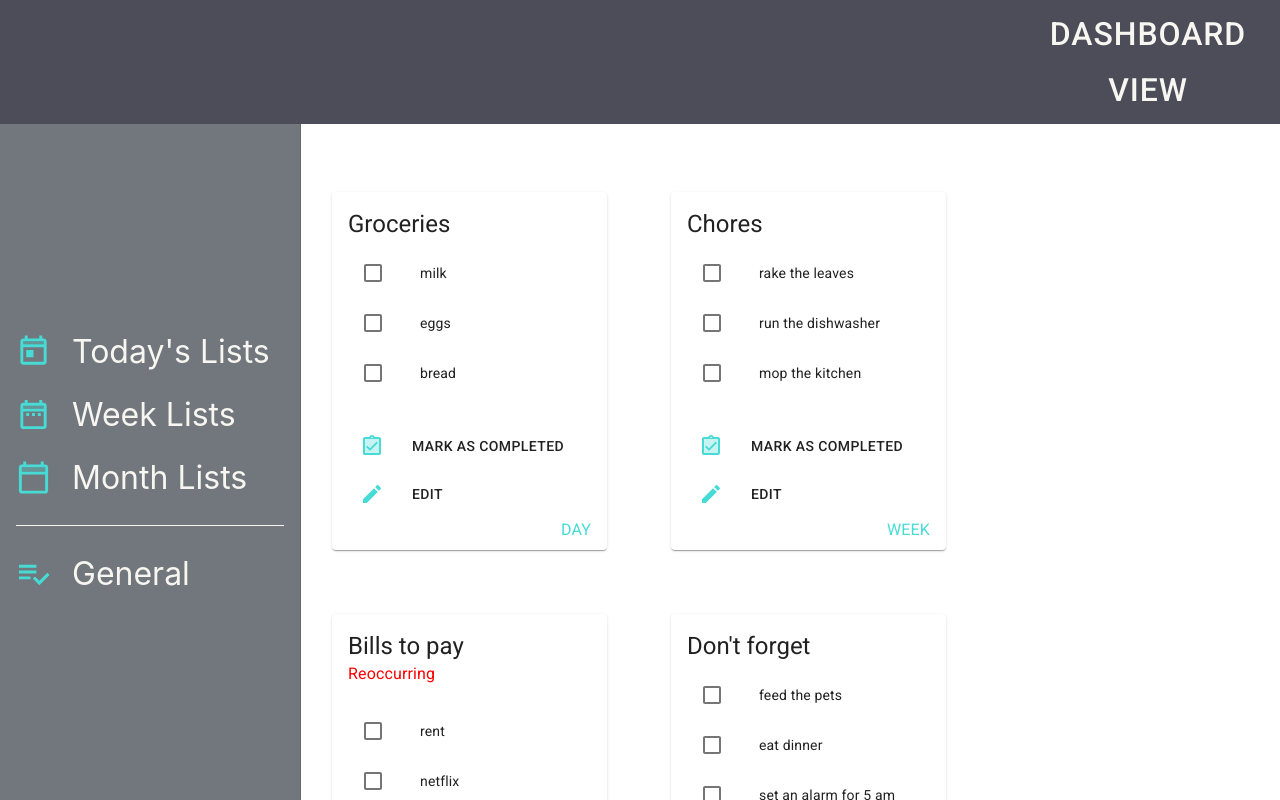
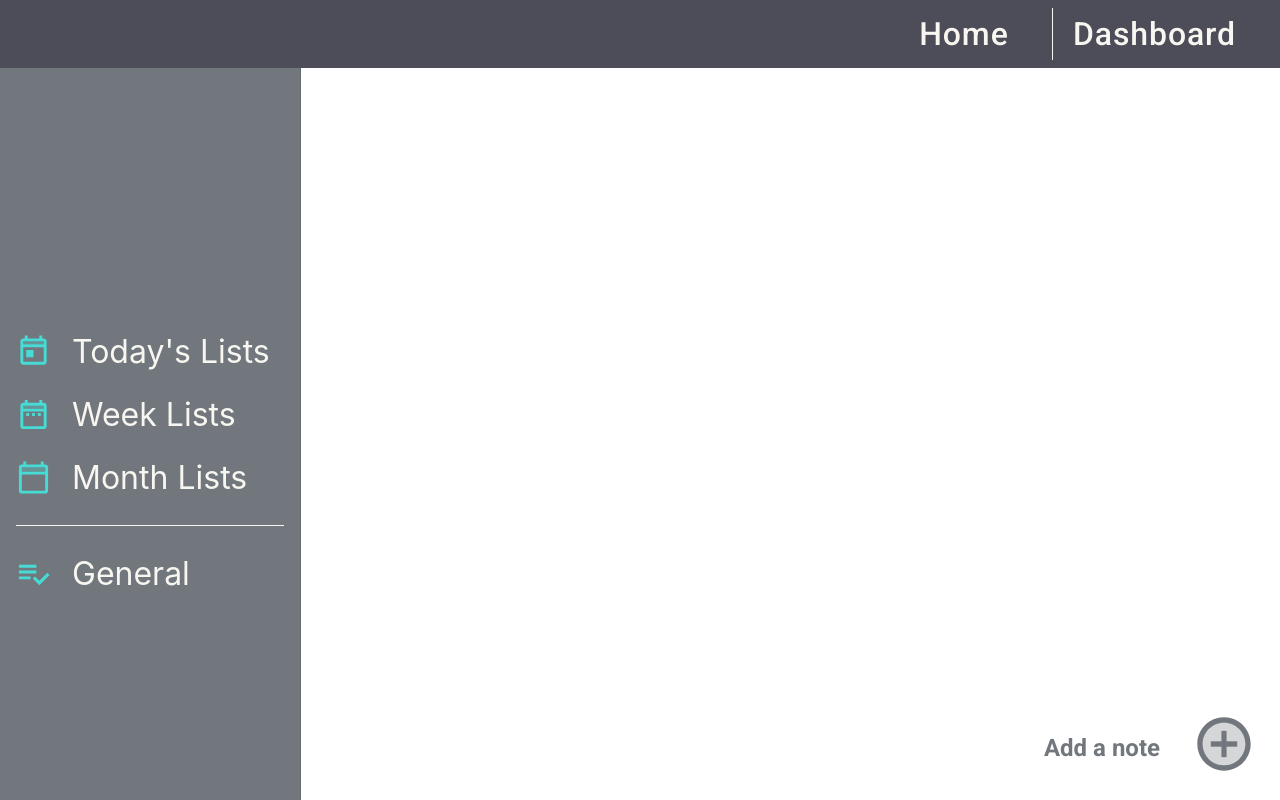
Before and after one commit to JessBonanno/Wunderlist-Frontend, a React (Create React App) app in the folder wunderlist/: page /dashboard in a window 1280 px wide. Shown: the top 800 px of the page. Built offline with nearby package versions, Linux system fonts and the light colour scheme.

Commit message:
changed routing added feature to add a new list

```diff
--- a/wunderlist/src/App.js
+++ b/wunderlist/src/App.js
@@ -14,23 +14,27 @@ const sampleNoteData = [
     name: "Groceries",
     noteItems: ["milk", "eggs", "bread"],
     reoccurring: false,
+    completed: false,
     listId: "day",
   },
   {
     name: "Chores",
     noteItems: ["rake the leaves", "run the dishwasher", "mop the kitchen"],
     reoccurring: false,
+    completed: false,
     listId: "week",
   },
   {
     name: "Bills to pay",
     noteItems: ["rent", "netflix", "electric", "Lambda ISA"],
     reoccurring: true,
+    reoccurring: false,
     listId: "month",
   },
   {
     name: "Don't forget",
     noteItems: ["feed the pets", "eat dinner", "set an alarm for 5 am"],
+    reoccurring: false,
     reoccurring: false,
     listId: "general",
   },
@@ -38,17 +42,20 @@ const sampleNoteData = [
     name: "Tidy up",
     noteItems: ["sweep", "take out trash", "wipe the counters"],
     reoccurring: true,
+    reoccurring: false,
     listId: "day",
   },
   {
     name: "Shopping",
     noteItems: ["groceries", "cleaning supplies", "gas for the car"],
     reoccurring: true,
+    reoccurring: false,
     listId: "week",
   },
   {
     name: "Pet stuff",
     noteItems: ["buy food", "go to groomer"],
+    reoccurring: false,
     reoccurring: false,
     listId: "month",
   },
@@ -56,15 +63,14 @@ const sampleNoteData = [
     name: "After work",
     noteItems: ["take care of grocery list", "check tidy list", "call grandad"],
     reoccurring: false,
+    reoccurring: false,
     listId: "general",
   },
-
 ];
 
 function App() {
   const [noteData, setNoteData] = useState(sampleNoteData);
 
-  console.log(noteData);
 
   return (
     <div className="App">
@@ -73,7 +79,7 @@ function App() {
         <Router>
           <Header />
           <Route
-            path="/"
+            path="/dashboard"
             render={(props) => <Dashboard {...props} noteData={noteData} />}
           />
         </Router>
--- a/wunderlist/src/components/Dashboard.js
+++ b/wunderlist/src/components/Dashboard.js
@@ -14,6 +14,9 @@ import DateRangeTwoToneIcon from "@material-ui/icons/DateRangeTwoTone";
 import TodayTwoToneIcon from "@material-ui/icons/TodayTwoTone";
 import CalendarTodayTwoToneIcon from "@material-ui/icons/CalendarTodayTwoTone";
 import PlaylistAddCheckTwoToneIcon from "@material-ui/icons/PlaylistAddCheckTwoTone";
+import AddCircleTwoToneIcon from "@material-ui/icons/AddCircleTwoTone";
+import IconButton from "@material-ui/core/IconButton";
+import Typography from "@material-ui/core/Typography";
 
 // local components
 import ListCard from "./ListCard";
@@ -58,6 +61,22 @@ const useStyles = makeStyles((theme) => ({
     marginLeft: 300,
     maxWidth: "80%",
   },
+  addNote: {
+    color: theme.palette.common.grey,
+    position: "absolute",
+    bottom: 0,
+    right: 0,
+    margin: ".5em",
+  },
+  buttonText: {
+    position: "absolute",
+    bottom: 0,
+    right: 0,
+    marginRight: "5em",
+    marginBottom: "1.5em",
+    color: theme.palette.common.grey,
+    fontWeight: 700,
+  },
 }));
 
 export default function Dashboard(props) {
@@ -90,7 +109,7 @@ export default function Dashboard(props) {
           anchor="left"
         >
           <List disablePadding className={classes.drawerList}>
-            <ListItem component={Link} to="/today">
+            <ListItem component={Link} to="/dashboard/today">
               <ListItemIcon className={classes.listIcon}>
                 <TodayTwoToneIcon fontSize="large" />
               </ListItemIcon>
@@ -99,7 +118,7 @@ export default function Dashboard(props) {
                 Today's Lists
               </ListItemText>
             </ListItem>
-            <ListItem component={Link} to="/week">
+            <ListItem component={Link} to="/dashboard/week">
               <ListItemIcon className={classes.listIcon}>
                 <DateRangeTwoToneIcon fontSize="large" />
               </ListItemIcon>
@@ -107,7 +126,7 @@ export default function Dashboard(props) {
                 Week Lists
               </ListItemText>
             </ListItem>
-            <ListItem component={Link} to="/month">
+            <ListItem component={Link} to="/dashboard/month">
               <ListItemIcon className={classes.listIcon}>
                 <CalendarTodayTwoToneIcon fontSize="large" />
               </ListItemIcon>
@@ -117,7 +136,7 @@ export default function Dashboard(props) {
               </ListItemText>
             </ListItem>
             <Divider variant="middle" className={classes.drawerDivider} />
-            <ListItem component={Link} to="/general">
+            <ListItem component={Link} to="/dashboard/general">
               <ListItemIcon className={classes.listIcon}>
                 <PlaylistAddCheckTwoToneIcon fontSize="large" />
               </ListItemIcon>
@@ -130,19 +149,27 @@ export default function Dashboard(props) {
         </Drawer>
       </Grid>
       {/* card block */}
-        <Grid item container className={classes.cardContainer}>
-          {history !== '/dashboard' ?
-          filteredNotes.map((note, index) => (
-            <Grid item className={classes.card} key={index}>
-              <ListCard note={note} />
-            </Grid>
-          )) :
-          props.noteData.map((note, index) => (
-            <Grid item className={classes.card} key={index}>
-              <ListCard note={note} />
-            </Grid>
-          ))
-        }
+      <Grid item container className={classes.cardContainer}>
+        {history !== "/dashboard"
+          ? filteredNotes.map((note, index) => (
+              <Grid item className={classes.card} key={index}>
+                <ListCard note={note} />
+              </Grid>
+            ))
+          : [].map((note, index) => (
+              <Grid item className={classes.card} key={index}>
+                <ListCard note={note} />
+              </Grid>
+            ))}
+      </Grid>
+      {/* create task  */}
+      <Grid item>
+        <Typography variant="h5" className={classes.buttonText}>
+          Add a note
+        </Typography>
+        <IconButton className={classes.addNote} aria-label="add note">
+          <AddCircleTwoToneIcon style={{ fontSize: "4rem" }} />
+        </IconButton>
       </Grid>
     </Grid>
   );
--- a/wunderlist/src/components/Header.js
+++ b/wunderlist/src/components/Header.js
@@ -1,12 +1,15 @@
 import React from "react";
-import { Link } from "react-router-dom";
+import { Link, useHistory } from "react-router-dom";
 // MUI imports
 import AppBar from "@material-ui/core/AppBar";
 import Toolbar from "@material-ui/core/Toolbar";
 import Tabs from "@material-ui/core/Tabs";
 import Tab from "@material-ui/core/Tab";
+import Divider from "@material-ui/core/Divider";
 import useScrollTrigger from "@material-ui/core/useScrollTrigger";
 import { makeStyles, useTheme } from "@material-ui/core/styles";
+
+import Login from "./Login";
 
 // ! this will allow the header bar to float above the scrolled page
 function ElevationScroll(props) {
@@ -34,16 +37,25 @@ const useStyles = makeStyles((theme) => ({
   },
   tabContainer: {
     marginLeft: "auto",
+    marginRight: '2em'
   },
   tab: {
     ...theme.typography.tab,
     color: theme.palette.common.white,
+    textTransform: "none",
+  },
+  tabDivider: {
+    margin: ".5em",
+    backgroundColor: theme.palette.common.white,
   },
 }));
 
 export default function Header(props) {
   const classes = useStyles();
   const theme = useTheme();
+  const history = useHistory().location.pathname;
+
+  console.log(history);
 
   return (
     <>
@@ -56,7 +68,18 @@ export default function Header(props) {
             >
               <Tab
                 className={classes.tab}
-                label="Dashboard View"
+                label="Home"
+                component={Link}
+                to="/"
+              ></Tab>
+              <Divider
+                orientation="vertical"
+                flexItem
+                className={classes.tabDivider}
+              />
+              <Tab
+                className={classes.tab}
+                label="Dashboard"
                 component={Link}
                 to="/dashboard"
               ></Tab>
@@ -64,6 +87,7 @@ export default function Header(props) {
           </Toolbar>
         </AppBar>
       </ElevationScroll>
+      <Login />
     </>
   );
 }
--- /dev/null
+++ b/wunderlist/src/components/Login.js
@@ -0,0 +1,9 @@
+import React from 'react'
+
+export default function Login() {
+    return (
+        <div>
+
+        </div>
+    )
+}
--- a/wunderlist/src/components/ui/Theme.js
+++ b/wunderlist/src/components/ui/Theme.js
@@ -35,5 +35,6 @@ export default createMuiTheme({
     reoccurring: {
       color: "red",
     },
+
   },
 });
```
